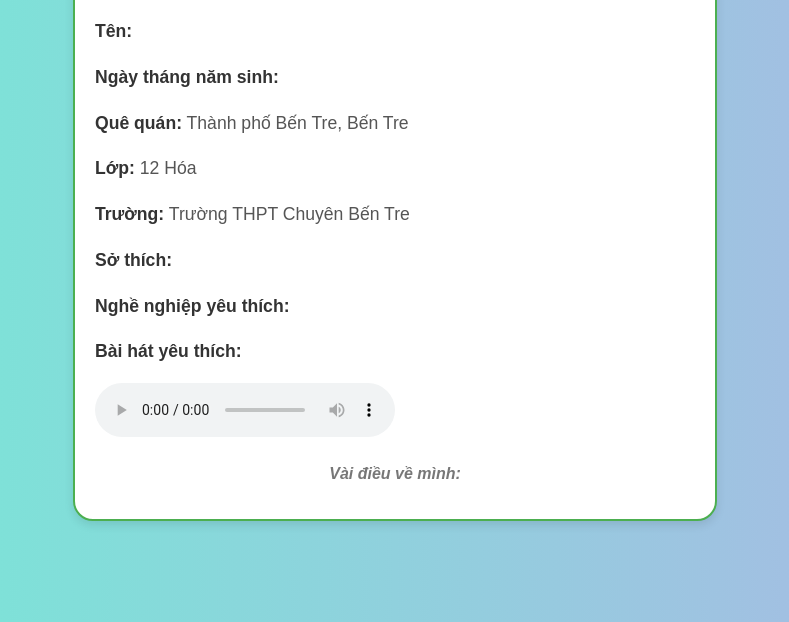
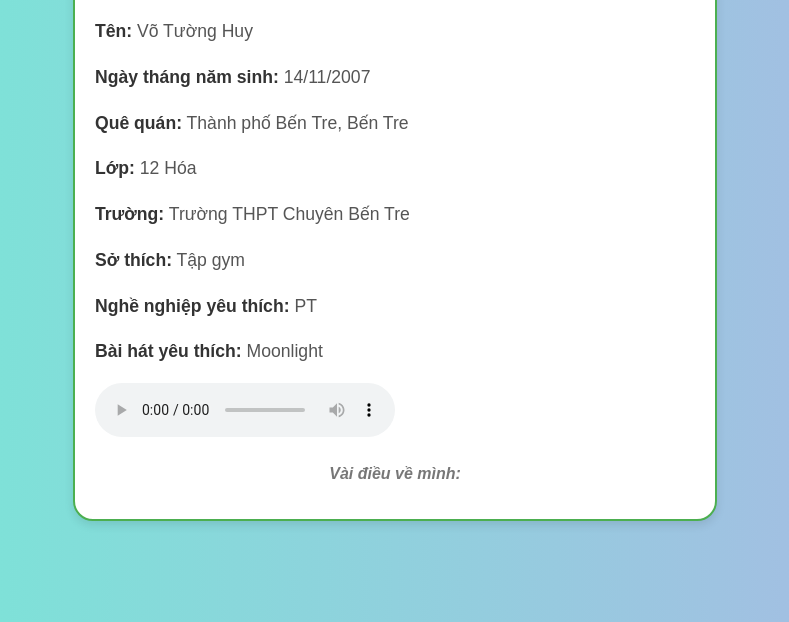
Before and after one commit to kyson1910/nhom4, a plain HTML site: page tt1.html in a window 1280 px wide. Shown: the part 178-800 px from the top of the page, without its empty margins (245-1034 px from the left). Drawn offline with Linux system fonts and the light colour scheme.

Commit message:
Update tt1.html

```diff
--- a/tt1.html
+++ b/tt1.html
@@ -59,17 +59,17 @@
     <div class="container">
         <h1>Thông Tin Thành Viên</h1>
         <div class="info">
-            <p><strong>Tên:</strong> </p>
-            <p><strong>Ngày tháng năm sinh:</strong> </p>
+            <p><strong>Tên:</strong> Võ Tường Huy</p>
+            <p><strong>Ngày tháng năm sinh:</strong> 14/11/2007</p>
             <p><strong>Quê quán:</strong> Thành phố Bến Tre, Bến Tre</p>
             <p><strong>Lớp:</strong> 12 Hóa</p>
             <p><strong>Trường:</strong> Trường THPT Chuyên Bến Tre</p>
-            <p><strong>Sở thích:</strong> </p>
-            <p><strong>Nghề nghiệp yêu thích:</strong> </p>
-            <p><strong>Bài hát yêu thích:</strong> </p>
+            <p><strong>Sở thích:</strong> Tập gym</p>
+            <p><strong>Nghề nghiệp yêu thích:</strong> PT </p>
+            <p><strong>Bài hát yêu thích:</strong> Moonlight</p>
             <div class="audio-player">
                 <audio controls>
-                    <source src="your-audio-file.mp3" type="audio/mpeg">
+                    <source src="th.mp3" type="audio/mpeg">
                     Trình duyệt của bạn không hỗ trợ thẻ audio.
                 </audio>
             </div>
```
